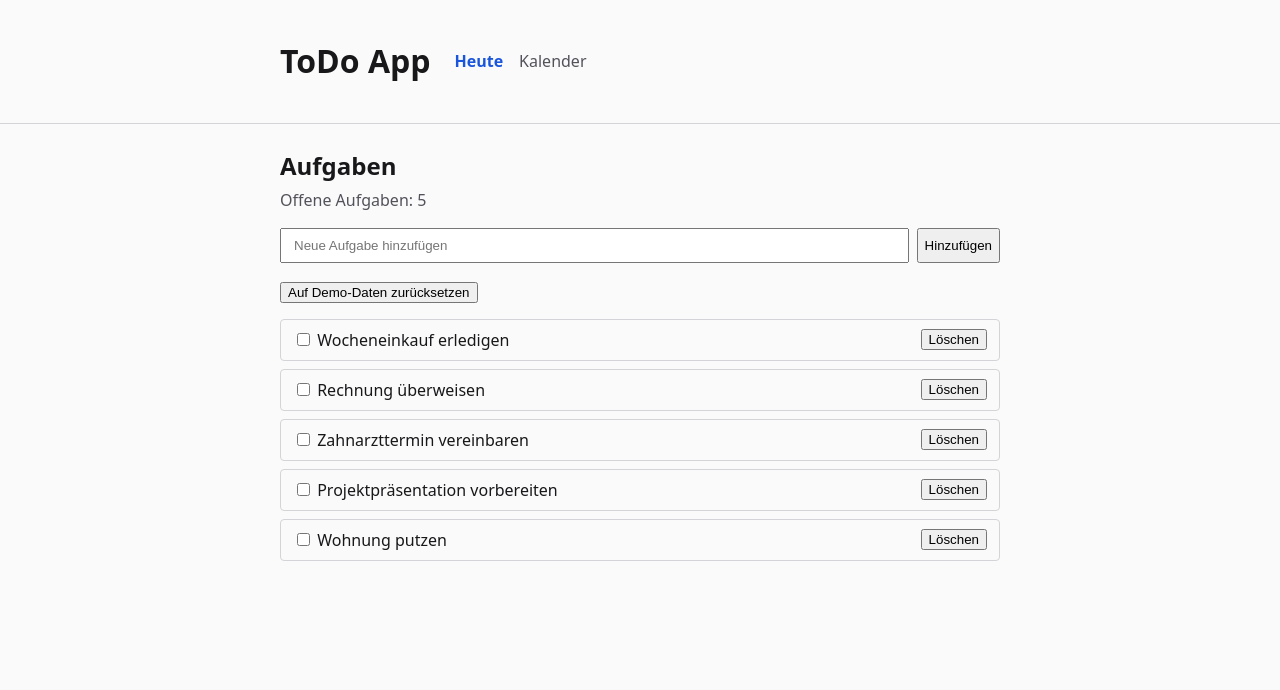
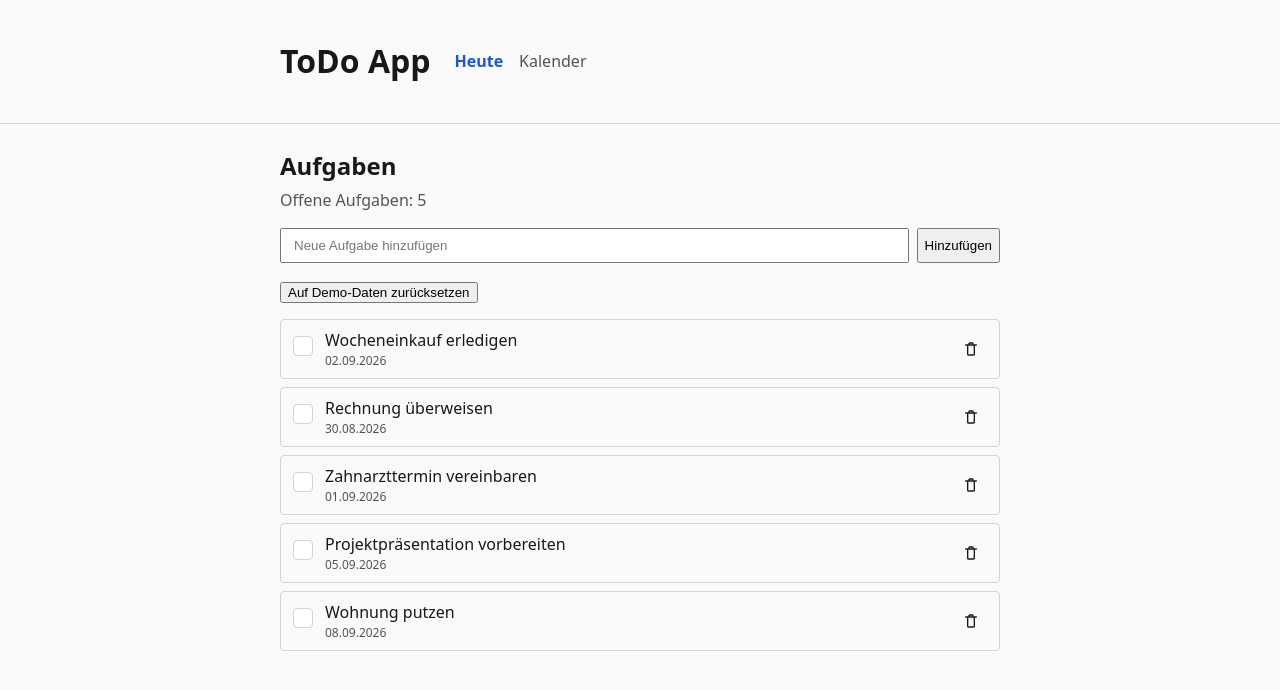
Before and after one commit to falkzilm/todo-app, an Angular app: page /heute in a window 1280 px wide. Shown: the top 690 px of the page. Built offline with nearby package versions, Linux system fonts and the light colour scheme.

Commit message:
feat(demoprojek-25): I've implemented the feature, but I hit a permission wall at the last st

```diff
--- a/src/app/features/tasks/tasks-page/tasks-page.component.html
+++ b/src/app/features/tasks/tasks-page/tasks-page.component.html
@@ -16,13 +16,11 @@
 
 <ul class="task-list">
   @for (task of tasks(); track task.id) {
-    <li class="task-list__item" [class.task-list__item--done]="task.completed">
-      <label>
-        <input type="checkbox" [checked]="task.completed" (change)="toggleTask(task.id)" />
-        {{ task.title }}
-      </label>
-      <button type="button" (click)="removeTask(task.id)">Löschen</button>
-    </li>
+    <app-task-item
+      [task]="task"
+      (toggleCompleted)="toggleTask(task.id)"
+      (remove)="removeTask(task.id)"
+    />
   } @empty {
     <li>Keine Aufgaben vorhanden.</li>
   }
--- a/src/app/features/tasks/tasks-page/tasks-page.component.scss
+++ b/src/app/features/tasks/tasks-page/tasks-page.component.scss
@@ -20,18 +20,4 @@
   display: flex;
   flex-direction: column;
   gap: var(--space-2);
-
-  &__item {
-    display: flex;
-    align-items: center;
-    justify-content: space-between;
-    padding: var(--space-2) var(--space-3);
-    border: 1px solid var(--color-border);
-    border-radius: var(--radius-sm);
-
-    &--done label {
-      text-decoration: line-through;
-      color: var(--color-text-muted);
-    }
-  }
 }
--- a/src/app/features/tasks/tasks-page/tasks-page.component.ts
+++ b/src/app/features/tasks/tasks-page/tasks-page.component.ts
@@ -2,11 +2,12 @@ import { Component, computed, inject } from '@angular/core';
 import { FormsModule } from '@angular/forms';
 import { TaskStoreService } from '../../../core/services/task-store.service';
 import { PageHeaderComponent } from '../../../shared/ui/page-header/page-header.component';
+import { TaskItemComponent } from '../../../shared/ui/task-item/task-item.component';
 
 @Component({
   selector: 'app-tasks-page',
   standalone: true,
-  imports: [FormsModule, PageHeaderComponent],
+  imports: [FormsModule, PageHeaderComponent, TaskItemComponent],
   templateUrl: './tasks-page.component.html',
   styleUrl: './tasks-page.component.scss',
 })
--- a/src/app/shared/ui/checkbox/checkbox.component.html
+++ b/src/app/shared/ui/checkbox/checkbox.component.html
@@ -6,7 +6,9 @@
     [checked]="checked"
     [disabled]="disabled"
     [attr.aria-label]="ariaLabel()"
+    [attr.aria-checked]="checked"
     (change)="onInputChange($event)"
+    (keydown)="onKeydown($event)"
     (blur)="onBlur()"
   />
   <span class="app-checkbox__box" aria-hidden="true"></span>
--- a/src/app/shared/ui/checkbox/checkbox.component.ts
+++ b/src/app/shared/ui/checkbox/checkbox.component.ts
@@ -52,4 +52,16 @@ export class CheckboxComponent implements ControlValueAccessor {
   protected onBlur(): void {
     this.onTouchedFn();
   }
+
+  /** Native checkboxes toggle on Space by default; Enter needs to be wired up explicitly. */
+  protected onKeydown(event: KeyboardEvent): void {
+    if (event.key !== 'Enter' || this.disabled) {
+      return;
+    }
+
+    event.preventDefault();
+    const input = event.target as HTMLInputElement;
+    input.checked = !input.checked;
+    input.dispatchEvent(new Event('change'));
+  }
 }
```
Also changed, not shown: 2 other files (tests, documents, lock files or other folders).
